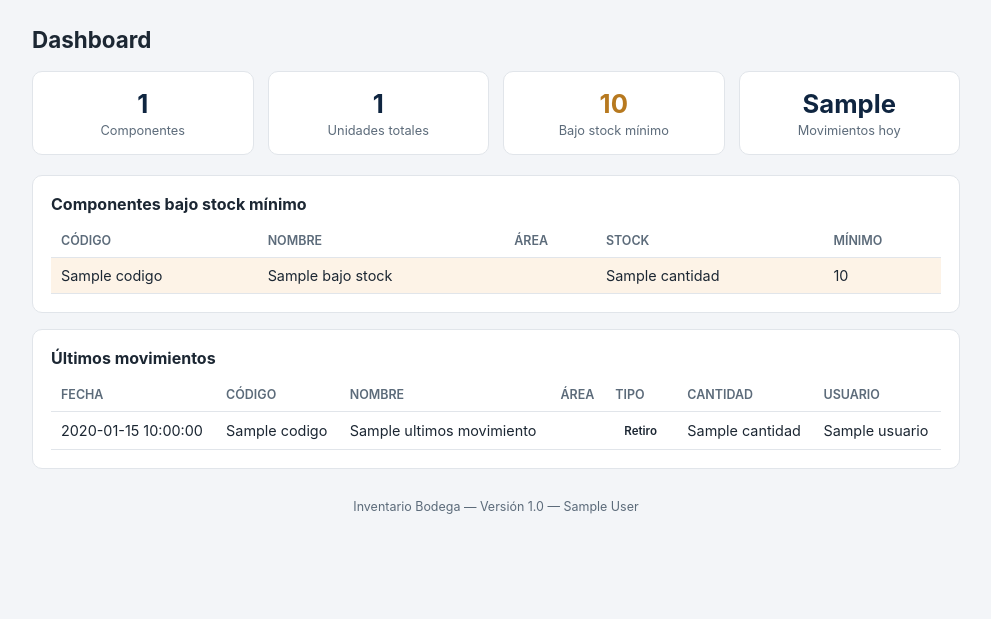
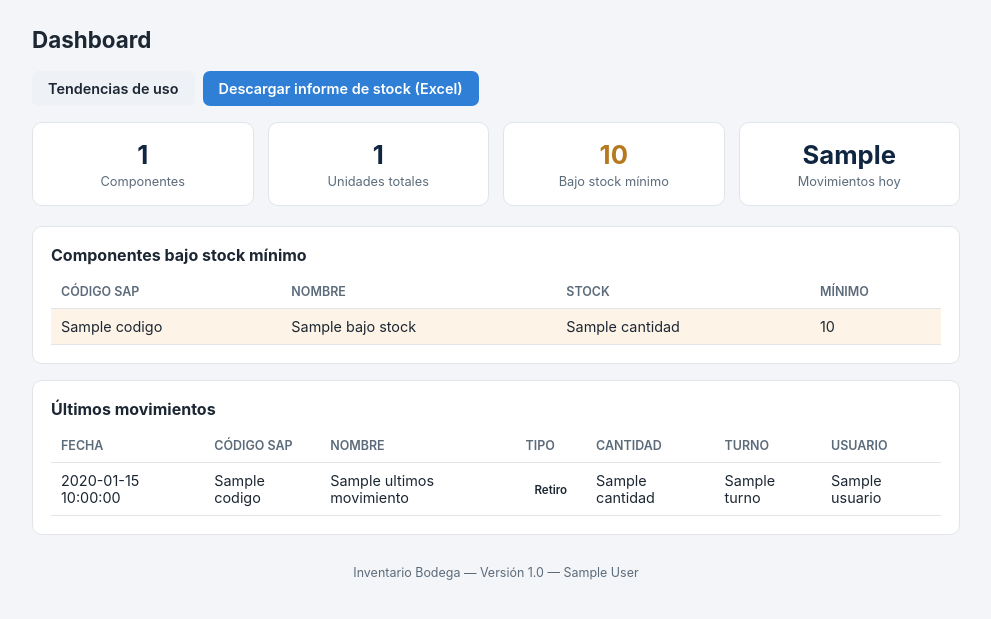
Before and after one commit to faguileracornejo94-ux/inventario-mantencion, a Flask app: template templates/dashboard.html in a window 1280 px wide. Shown: the part 49-668 px from the top of the page, without its empty margins (144-1135 px from the left). Run offline with Flask 3, Linux system fonts and the light colour scheme; the visitor is signed in with stand-in values (Sample User, id 1); the template is opened without the code that fills it: most values are stand-ins (such as "Sample title", 1, 10 or a date in 2020).

Commit message:
Actualiza templates/dashboard.html: roles por área, turno/fecha, tendencias e informe Excel

```diff
--- a/templates/dashboard.html
+++ b/templates/dashboard.html
@@ -2,6 +2,21 @@
 {% block title %}Dashboard — Inventario Bodega{% endblock %}
 {% block content %}
 <div class="page-title">Dashboard</div>
+
+<div class="actions">
+  {% if session_multi_area %}
+  <form method="get" class="inline">
+    <select name="area" onchange="this.form.submit()">
+      <option value="" {% if not filtro_area %}selected{% endif %}>Todas las áreas</option>
+      {% for code, label in AREAS.items() %}
+        <option value="{{ code }}" {% if filtro_area == code %}selected{% endif %}>{{ label }}</option>
+      {% endfor %}
+    </select>
+  </form>
+  {% endif %}
+  <a href="{{ url_for('tendencias', area=filtro_area if filtro_area else None) }}" class="btn btn-secondary">Tendencias de uso</a>
+  <a href="{{ url_for('reporte_stock_excel', area=filtro_area if filtro_area else None) }}" class="btn btn-primary">Descargar informe de stock (Excel)</a>
+</div>
 
 <div class="stat-row">
   <div class="stat-tile">
@@ -27,13 +42,13 @@
   <strong>Componentes bajo stock mínimo</strong>
   <div class="table-wrap" style="margin-top:10px;">
     <table>
-      <thead><tr><th>Código</th><th>Nombre</th>{% if session_rol == 'admin' %}<th>Área</th>{% endif %}<th>Stock</th><th>Mínimo</th></tr></thead>
+      <thead><tr><th>Código SAP</th><th>Nombre</th>{% if session_multi_area %}<th>Área</th>{% endif %}<th>Stock</th><th>Mínimo</th></tr></thead>
       <tbody>
         {% for c in bajo_stock %}
         <tr class="low-stock">
           <td>{{ c['codigo'] }}</td>
           <td>{{ c['nombre'] }}</td>
-          {% if session_rol == 'admin' %}<td><span class="badge {{ c['area'] }}">{{ AREAS[c['area']] }}</span></td>{% endif %}
+          {% if session_multi_area %}<td><span class="badge {{ c['area'] }}">{{ AREAS[c['area']] }}</span></td>{% endif %}
           <td>{{ c['cantidad'] }}</td>
           <td>{{ c['stock_minimo'] }}</td>
         </tr>
@@ -49,16 +64,17 @@
   <div class="table-wrap" style="margin-top:10px;">
     {% if ultimos_movimientos %}
     <table>
-      <thead><tr><th>Fecha</th><th>Código</th><th>Nombre</th>{% if session_rol == 'admin' %}<th>Área</th>{% endif %}<th>Tipo</th><th>Cantidad</th><th>Usuario</th></tr></thead>
+      <thead><tr><th>Fecha</th><th>Código SAP</th><th>Nombre</th>{% if session_multi_area %}<th>Área</th>{% endif %}<th>Tipo</th><th>Cantidad</th><th>Turno</th><th>Usuario</th></tr></thead>
       <tbody>
         {% for m in ultimos_movimientos %}
         <tr>
           <td>{{ m['fecha'] }}</td>
           <td>{{ m['codigo'] }}</td>
           <td>{{ m['nombre'] }}</td>
-          {% if session_rol == 'admin' %}<td><span class="badge {{ m['area'] }}">{{ AREAS[m['area']] }}</span></td>{% endif %}
+          {% if session_multi_area %}<td><span class="badge {{ m['area'] }}">{{ AREAS[m['area']] }}</span></td>{% endif %}
           <td><span class="badge {{ m['tipo'] }}">{{ 'Ingreso' if m['tipo'] == 'ingreso' else 'Retiro' }}</span></td>
           <td>{{ m['cantidad'] }}</td>
+          <td>{{ m['turno'] or '—' }}</td>
           <td>{{ m['usuario'] }}</td>
         </tr>
         {% endfor %}
```
